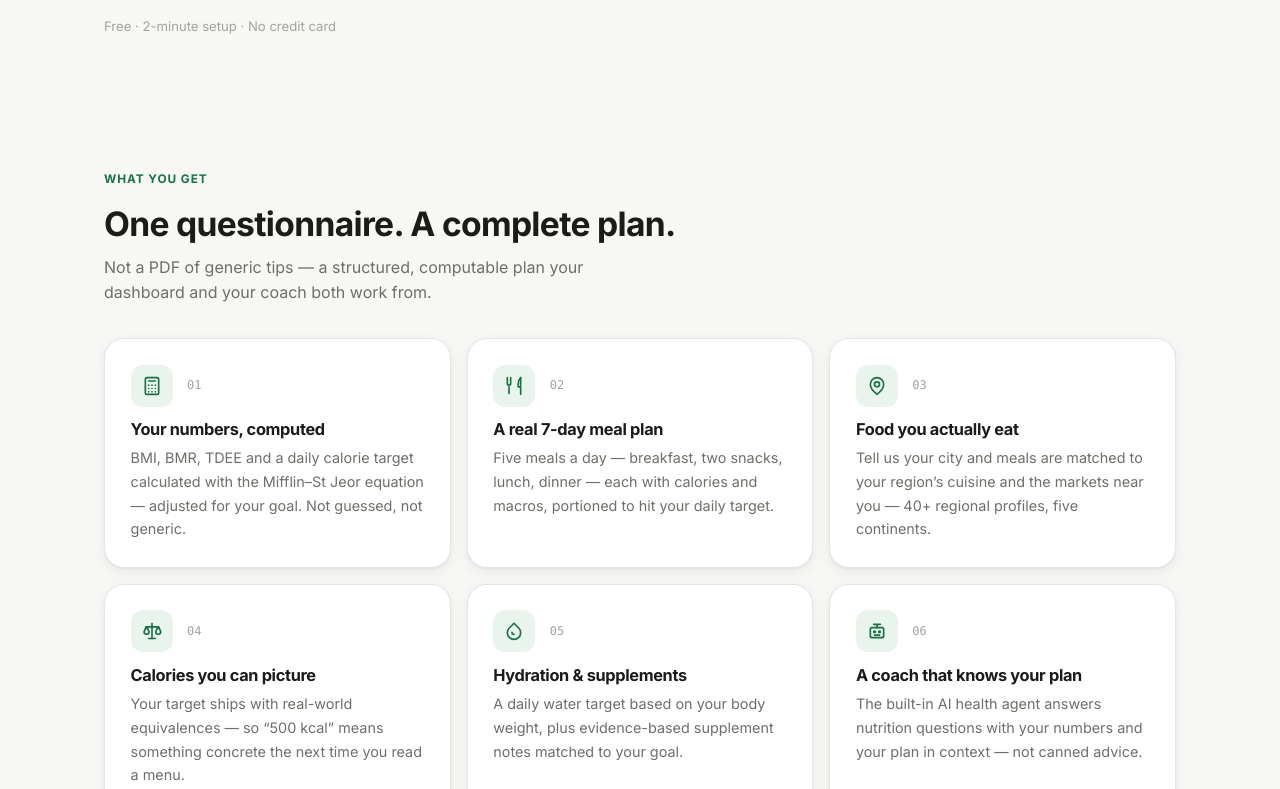
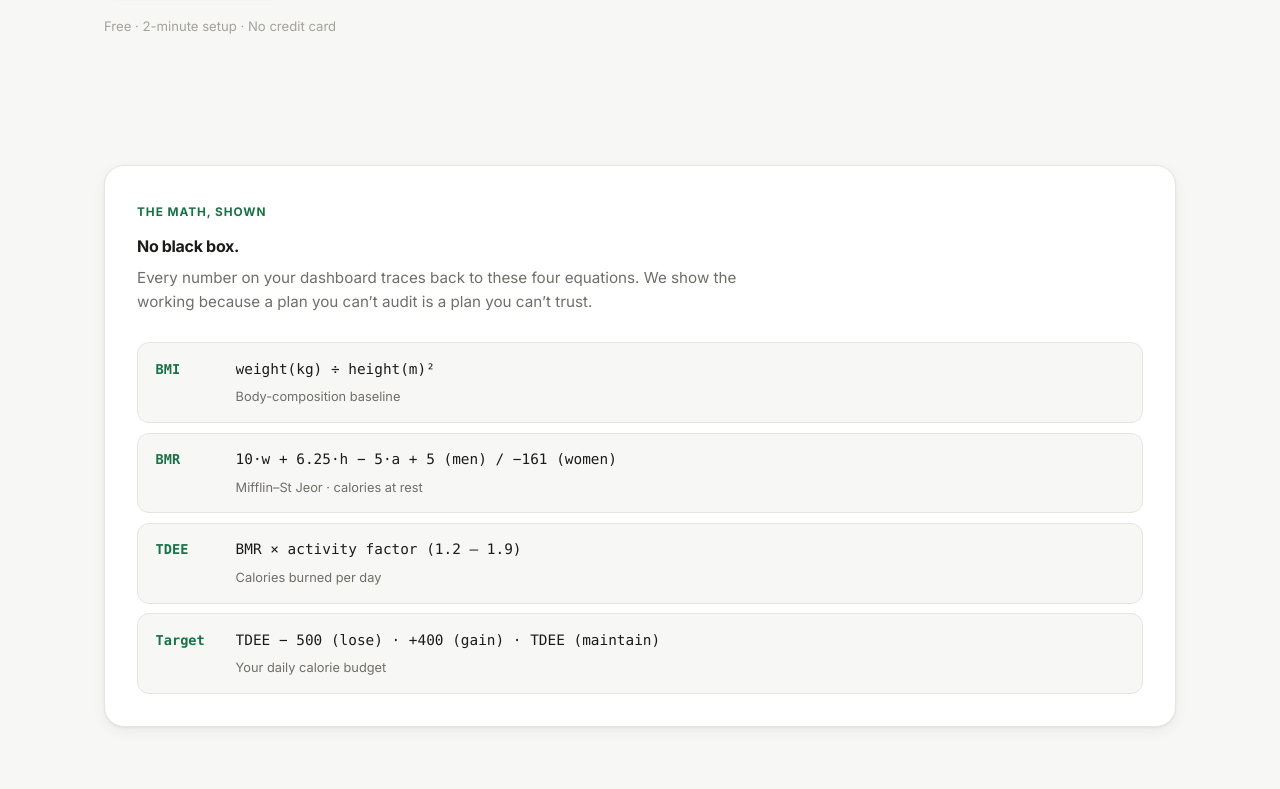
Before and after one commit to verstilearis-sketch/Diet-asisstant-App, a Next.js app: page / in a window 1280 px wide. Shown: the part 731-1520 px from the top of the page. Built offline with nearby package versions, Linux system fonts and the light colour scheme; no server answers.

Commit message:
Landing: remove 'What's inside' section, nav link, and unused data

```diff
--- a/src/app/page.tsx
+++ b/src/app/page.tsx
@@ -5,45 +5,9 @@ import { useRouter } from 'next/navigation';
 import { getSession } from '@/lib/storage';
 import Link from 'next/link';
 import {
-  SaladIcon, CalculatorIcon, MapPinIcon, BotIcon, ScaleIcon,
-  DropletsIcon, ArrowRightIcon, CheckIcon, ChevronDownIcon,
-  WheatIcon, UtensilsIcon,
+  SaladIcon, ArrowRightIcon, CheckIcon, ChevronDownIcon,
+  WheatIcon,
 } from '@/components/icons';
-
-// ── What's inside the plan (maps 1:1 to what the engine generates) ──
-
-const INSIDE = [
-  {
-    icon: CalculatorIcon,
-    title: 'Your numbers, computed',
-    desc: 'BMI, BMR, TDEE and a daily calorie target calculated with the Mifflin–St Jeor equation — adjusted for your goal. Not guessed, not generic.',
-  },
-  {
-    icon: UtensilsIcon,
-    title: 'A real 7-day meal plan',
-    desc: 'Five meals a day — breakfast, two snacks, lunch, dinner — each with calories and macros, portioned to hit your daily target.',
-  },
-  {
-    icon: MapPinIcon,
-    title: 'Food you actually eat',
-    desc: 'Tell us your city and meals are matched to your region’s cuisine and the markets near you — 40+ regional profiles, five continents.',
-  },
-  {
-    icon: ScaleIcon,
-    title: 'Calories you can picture',
-    desc: 'Your target ships with real-world equivalences — so “500 kcal” means something concrete the next time you read a menu.',
-  },
-  {
-    icon: DropletsIcon,
-    title: 'Hydration & supplements',
-    desc: 'A daily water target based on your body weight, plus evidence-based supplement notes matched to your goal.',
-  },
-  {
-    icon: BotIcon,
-    title: 'A coach that knows your plan',
-    desc: 'The built-in AI health agent answers nutrition questions with your numbers and your plan in context — not canned advice.',
-  },
-];
 
 // ── The math the app actually uses (src/lib/calculations.ts) ──
 
@@ -115,7 +79,6 @@ export default function LandingPage() {
             DietAI
           </Link>
           <div className="nav-links">
-            <a href="#what-you-get" className="nav-link">What’s inside</a>
             <a href="#math" className="nav-link">The math</a>
             <a href="#how-it-works" className="nav-link">How it works</a>
             <a href="#faq" className="nav-link">FAQ</a>
@@ -199,33 +162,6 @@ export default function LandingPage() {
               Matched to your cuisine, allergies and goal — swaps in one tap.
             </p>
           </div>
-        </div>
-      </section>
-
-      {/* ── What's inside (the preface) ─────────────────── */}
-      <section id="what-you-get" className="container scroll-mt" style={{ paddingTop: '3.5rem', paddingBottom: '3.5rem' }}>
-        <div className="section-head">
-          <div className="eyebrow">What you get</div>
-          <h2>One questionnaire. A complete plan.</h2>
-          <p>Not a PDF of generic tips — a structured, computable plan your dashboard and your coach both work from.</p>
-        </div>
-        <div style={{ display: 'grid', gridTemplateColumns: 'repeat(auto-fill, minmax(320px, 1fr))', gap: '1rem' }}>
-          {INSIDE.map((f, i) => (
-            <div key={f.title} className="glass-card" style={{ padding: '1.6rem' }}>
-              <div style={{ display: 'flex', alignItems: 'center', gap: '0.9rem', marginBottom: '0.8rem' }}>
-                <div style={{
-                  width: 42, height: 42, borderRadius: 12, flexShrink: 0,
-                  background: 'var(--color-accent-soft)', color: 'var(--color-accent)',
-                  display: 'flex', alignItems: 'center', justifyContent: 'center',
-                }}>
-                  <f.icon size={20} />
-                </div>
-                <span className="mono" style={{ fontSize: '0.75rem', color: 'var(--color-faint)' }}>0{i + 1}</span>
-              </div>
-              <h3 style={{ fontSize: '1.02rem', marginBottom: '0.4rem' }}>{f.title}</h3>
-              <p style={{ color: 'var(--color-muted)', fontSize: '0.9rem', lineHeight: 1.65 }}>{f.desc}</p>
-            </div>
-          ))}
         </div>
       </section>
 
```
